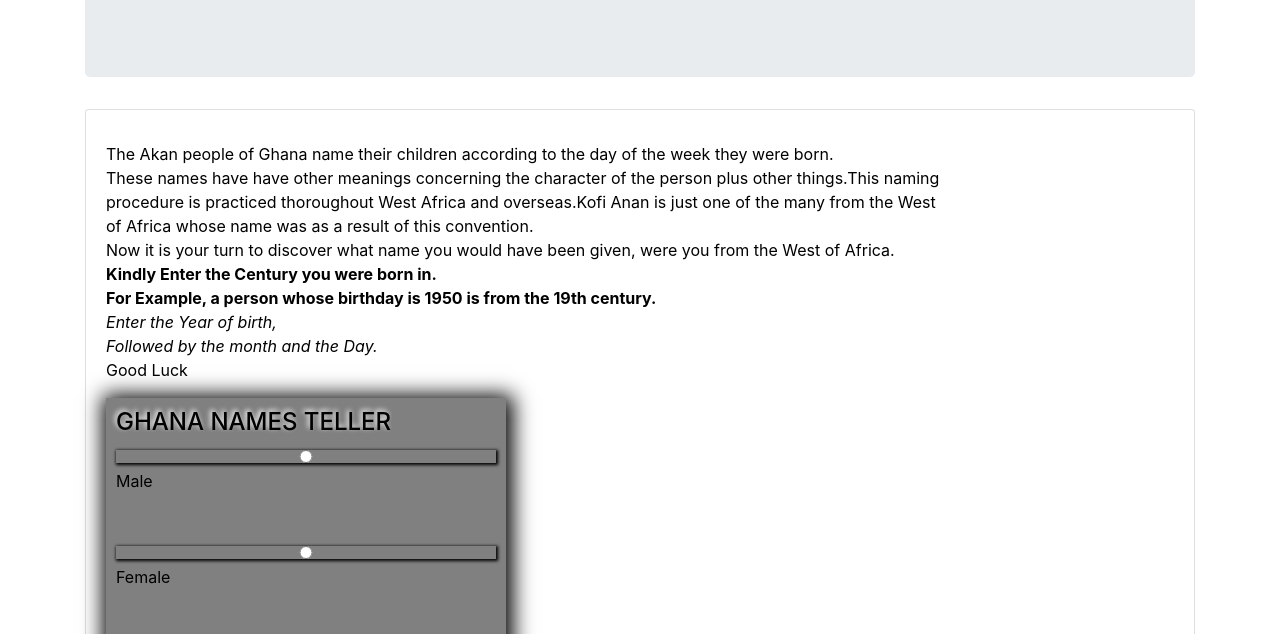
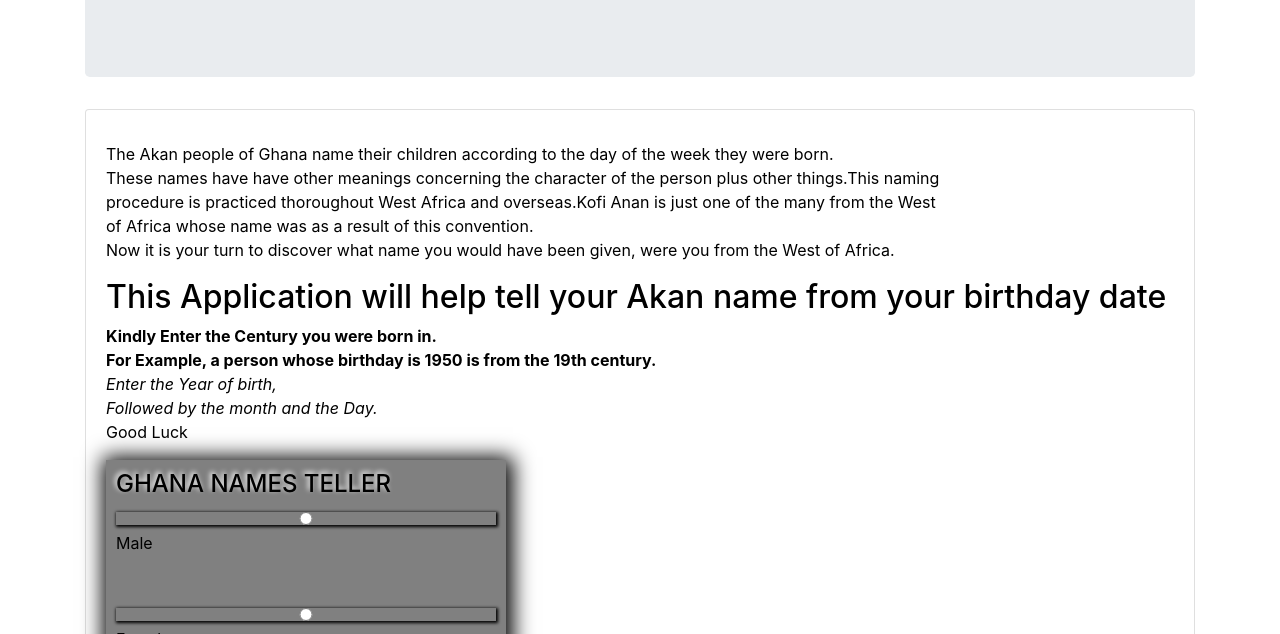
Before and after one commit to georgemunene/ghananames, a plain HTML site: page index.html in a window 1280 px wide. Shown: the part 147-781 px from the top of the page. Drawn offline with Linux system fonts and the light colour scheme.

Commit message:
add a new heading

```diff
--- a/index.html
+++ b/index.html
@@ -28,6 +28,7 @@
             procedure is practiced thoroughout West Africa and overseas.Kofi Anan is just one of the many from the West<br>
             of Africa whose name was as a result of this convention.<br>
             Now it is your turn to discover what name you would have been given, were you from the West of Africa.<br>
+            <h2>This Application will help tell your Akan name from your birthday date</h2>
 
 
             <strong>Kindly Enter the Century you were born in.<br>
```
